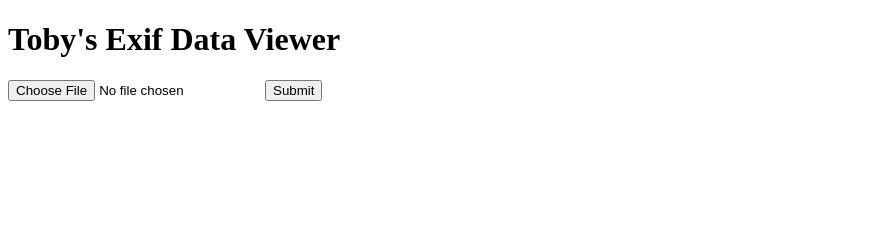
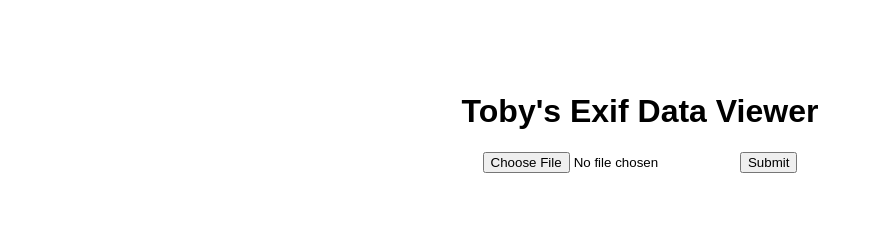
Before and after one commit to tonysulfaro/toby-exif, a plain HTML site: page index.html in a window 1280 px wide. Shown: the whole page, without its empty margins (0-873 px from the left). Drawn offline with nearby package versions, Linux system fonts and the light colour scheme.

Commit message:
udpate body, container styles

```diff
--- a/index.html
+++ b/index.html
@@ -11,13 +11,15 @@
 
 <body>
 
-  <h1>Toby's Exif Data Viewer</h1>
+  <div class="container">
+    <h1>Toby's Exif Data Viewer</h1>
 
-  <input id="image-file" type="file">
-  <button id="image-submit">Submit</button>
+    <input id="image-file" type="file">
+    <button id="image-submit">Submit</button>
 
-  <div id="exif-result">
+    <div id="exif-result">
 
+    </div>
   </div>
 
 </body>
--- a/styles.css
+++ b/styles.css
@@ -1,7 +1,8 @@
-.body {
+body {
   font-family: sans-serif;
 }
 
 .container {
   padding: 4em;
+  text-align: center;
 }
```
